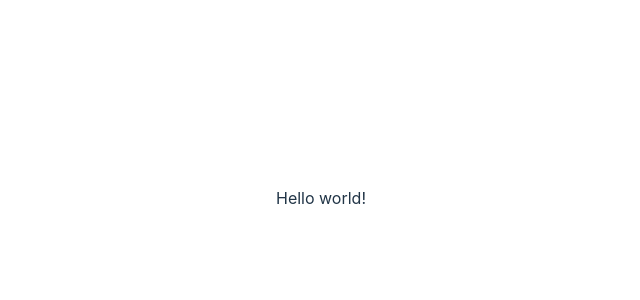
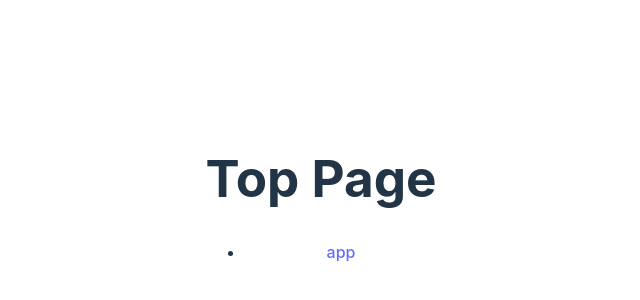
Before and after one commit to yosipy/mui5_example, a React (Vite) app: page / in a window 1280 px wide. Shown: the part 202-502 px from the top of the page, without its empty margins (319-959 px from the left). Built offline with nearby package versions, Linux system fonts and the light colour scheme.

Commit message:
Top page

```diff
--- a/src/main.tsx
+++ b/src/main.tsx
@@ -3,11 +3,12 @@ import ReactDOM from "react-dom/client"
 import { createBrowserRouter, RouterProvider } from "react-router-dom"
 import "./index.css"
 import App from "./App"
+import { TopPage } from "@/pages/TopPage/TopPage"
 
 const router = createBrowserRouter([
   {
     path: "/",
-    element: <div>Hello world!</div>,
+    element: <TopPage />,
   },
   {
     path: "/app",
--- /dev/null
+++ b/src/pages/TopPage/TopPage.tsx
@@ -0,0 +1,16 @@
+import { Link } from "react-router-dom"
+
+export const TopPage = () => {
+  return (
+    <div id="sidebar">
+      <h1>Top Page</h1>
+      <nav>
+        <ul>
+          <li>
+            <Link to="/app">app</Link>
+          </li>
+        </ul>
+      </nav>
+    </div>
+  )
+}
```
